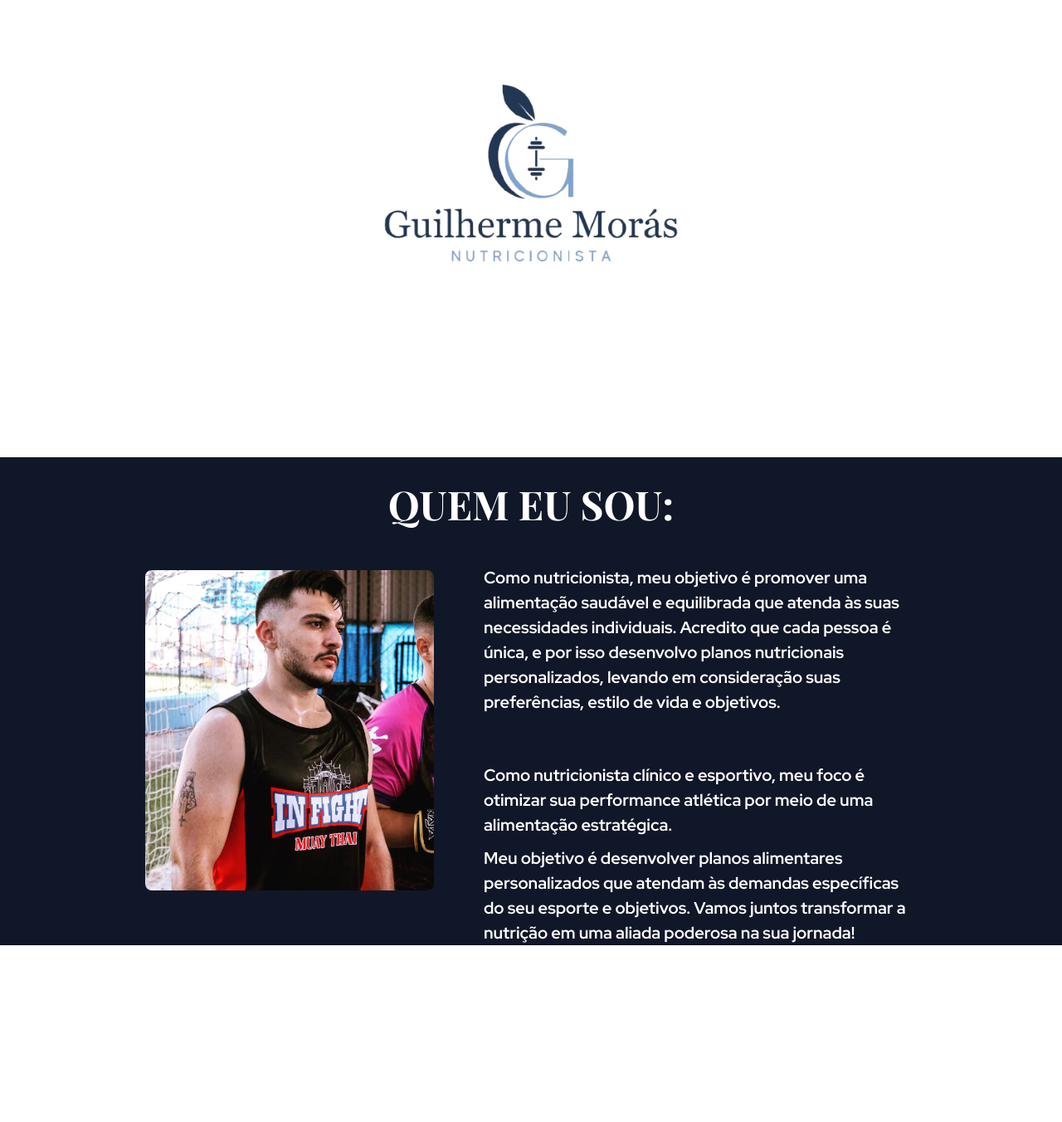
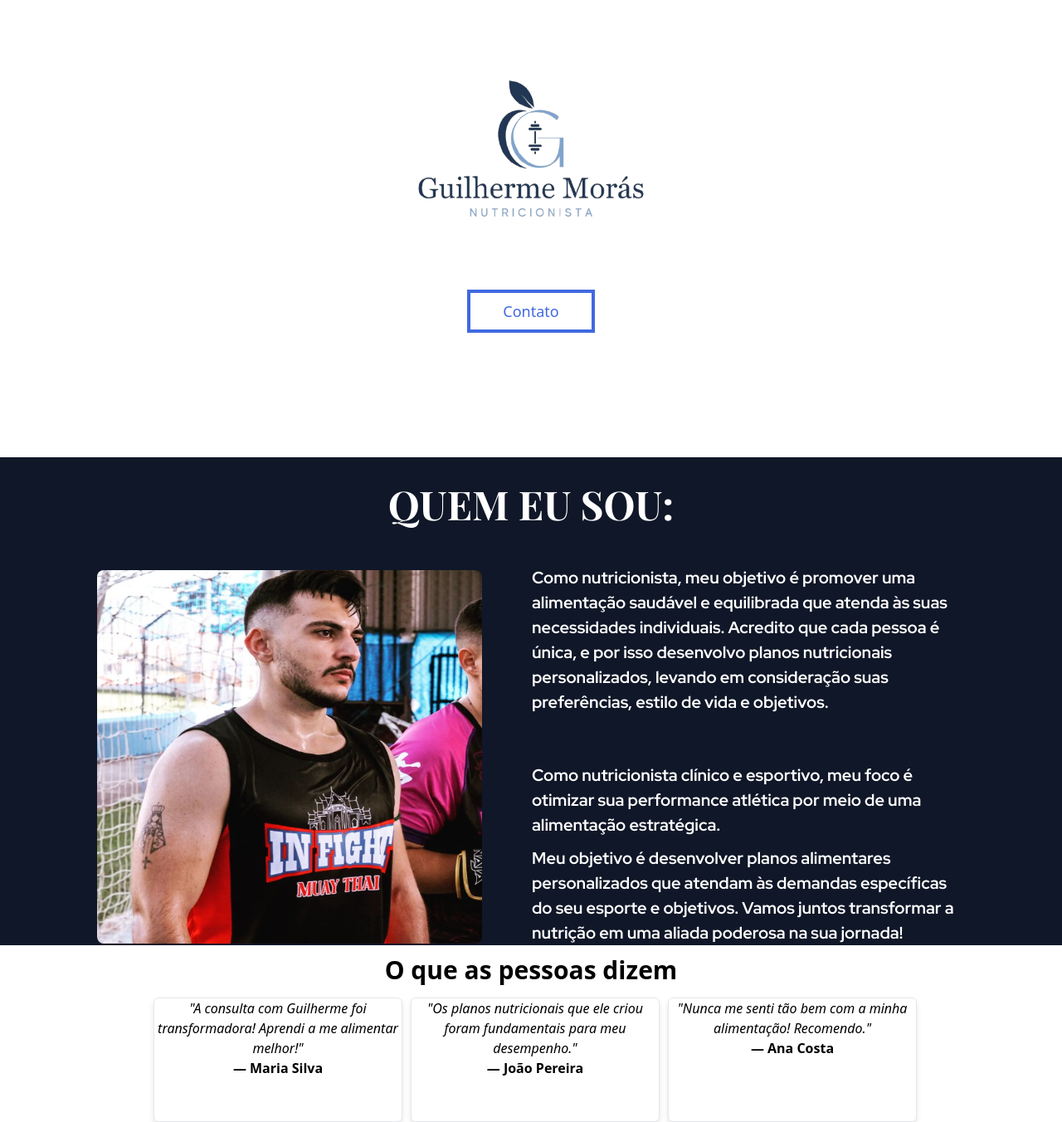
Before and after one commit to FrontVico/Nutricionista, a website: page index.html in a window 1280 px wide. Shown: the part 241-1593 px from the top of the page at 83% size. Before the commit the page ends 1380 px from the top, so only its background shows below. Drawn offline with nearby package versions, Linux system fonts and the light colour scheme; some packages are replaced by stand-ins of ours; a script that the page names is missing; a web font is replaced by a local one.

Commit message:
Atualização 1.7

```diff
--- a/estilos/style.css
+++ b/estilos/style.css
@@ -29,6 +29,8 @@ a:hover {
 
 nav {
   display: flex;
+  position: relative; /* Certifique-se de que a navbar tenha um contexto de empilhamento */
+  z-index: 10; /* Aumente o z-index conforme necessário */
   justify-content: space-around;
   align-items: center;
   font-family: system-ui, -apple-system, Helvetica, Arial, sans-serif;
@@ -69,11 +71,65 @@ main {
 }
 
 .logoImg {
-  height: 26rem;
+  height: 20rem;
 }
 
 .pgin {
   height: 85vh;
+}
+
+button {
+  border: none;
+  display: block;
+  position: relative;
+  padding: 0.7em 2.4em;
+  font-size: 18px;
+  background: transparent;
+  cursor: pointer;
+  user-select: none;
+  overflow: hidden;
+  color: royalblue;
+  z-index: 1;
+  font-family: inherit;
+  font-weight: 500;
+}
+
+button span {
+  position: absolute;
+  left: 0;
+  top: 0;
+  width: 100%;
+  height: 100%;
+  background: transparent;
+  z-index: -1;
+  border: 4px solid royalblue;
+}
+
+button span::before {
+  content: "";
+  display: block;
+  position: absolute;
+  width: 8%;
+  height: 500%;
+  background: var(--lightgray);
+  top: 50%;
+  left: 50%;
+  transform: translate(-50%, -50%) rotate(-60deg);
+  transition: all 0.3s;
+}
+
+button:hover span::before {
+  transform: translate(-50%, -50%) rotate(-90deg);
+  width: 100%;
+  background: royalblue;
+}
+
+button:hover {
+  color: white;
+}
+
+button:active span::before {
+  background: #2751cd;
 }
 
 .secAbout{
@@ -104,6 +160,29 @@ main {
   text-align: center;
 }
 
+.border {
+  border-radius: 0.375rem; /* Arredondar bordas */
+  margin-top: 15px;
+  width: 100%; /* Mantenha a largura em 100% para contêineres responsivos */
+  max-width: 300px; /* Defina uma largura máxima para os contêineres */
+  height: 150px; /* Ajuste a altura automaticamente */
+  margin-left: 10px;
+}
+
+.container {
+  max-width: 1200px; /* Limitar a largura do contêiner */
+}
+
+.shadow-md {
+  box-shadow: 0 4px 6px rgba(0, 0, 0, 0.1); /* Sombra mais suave */
+}
+
+/* Para garantir que o texto não fique muito longo em telas menores */
+p {
+  line-height: 1.5; /* Aumenta a legibilidade */
+}
+
+
 /* Estilos para telas maiores (PCs) */
 @media (min-width: 768px) {
   .about-content {
@@ -120,9 +199,9 @@ main {
   }
 
   .imgGui {
-    width: 30%; /* Ajusta o tamanho da imagem */
+    width: 40%; /* Ajusta o tamanho da imagem */
     min-width: 200px; /* Garante um tamanho mínimo */
-    height: auto;
+    height: 450px;
   }
 
   .about-text {
--- a/index.html
+++ b/index.html
@@ -54,7 +54,7 @@
       <ul class="nav-list">
         <li><a href="#">Pagina inicial</a></li>
         <li><a href="#about">Quem eu sou</a></li>
-        <li><a href="#">Meus projetos</a></li>
+        <li><a href="#MeusProjetos">Meus projetos</a></li>
         <li><a href="#">Contato</a></li>
         <li><a href="#">Agendar</a></li>
       </ul>
@@ -63,13 +63,20 @@
 
 
   <!-- PGIN -->
-   <div class="pgin flex justify-center items-center text-center mt-4">
+  <div class="pgin flex flex-col justify-center items-center text-center mt-4">
     <img class="logoImg" src="assets/logo.png" alt="">
-   </div>
+    <a href="">
+      <button class="flex justify-center text-center items-center mt-2"> <!-- Adicionei uma margem superior para espaçamento -->
+          Contato
+          <span></span>
+      </button>
+  </a>
+  </div>
   <!-- PGIN -->
 
-<!-- ABOUT -->
-<section id="about" class="secAbout items-center text-center justify-center flex">
+
+  <!-- ABOUT -->
+  <section id="about" class="secAbout items-center text-center justify-center flex">
   <div class="about-container">
     <h1 class="txtAbout text-3xl md:text-5xl font-bold mt-3">QUEM EU SOU:</h1> <!-- Ajuste aqui -->
     <div class="about-content">
@@ -89,8 +96,32 @@
       </div>
     </div>
   </div>
+  </section>
+  <!-- ABOUT -->
+
+<!-- TESTIMONIALS -->
+<section id="MeusProjetos" class="bg-gray-200 py-8">
+  <div class="container mx-auto text-center mt-3">
+    <h2 class="text-3xl font-bold mb-6">O que as pessoas dizem</h2>
+    <div class="flex flex-wrap justify-center gap-4">
+      <div class="bg-white border border-gray-300 rounded-lg p-3 shadow-md hover:shadow-lg transition-shadow duration-300 w-full sm:w-1/2 md:w-1/3">
+        <p class="italic text-md">"A consulta com Guilherme foi transformadora! Aprendi a me alimentar melhor!"</p>
+        <p class="font-bold mt-1">— Maria Silva</p>
+      </div>
+      <div class="bg-white border border-gray-300 rounded-lg p-3 shadow-md hover:shadow-lg transition-shadow duration-300 w-full sm:w-1/2 md:w-1/3">
+        <p class="italic text-md">"Os planos nutricionais que ele criou foram fundamentais para meu desempenho."</p>
+        <p class="font-bold mt-1">— João Pereira</p>
+      </div>
+      <div class="bg-white border border-gray-300 rounded-lg p-3 shadow-md hover:shadow-lg transition-shadow duration-300 w-full sm:w-1/2 md:w-1/3">
+        <p class="italic text-md">"Nunca me senti tão bem com a minha alimentação! Recomendo."</p>
+        <p class="font-bold mt-1">— Ana Costa</p>
+      </div>
+    </div>
+  </div>
 </section>
-<!-- ABOUT -->
+<!-- TESTIMONIALS -->
+
+
 
 
 
```
